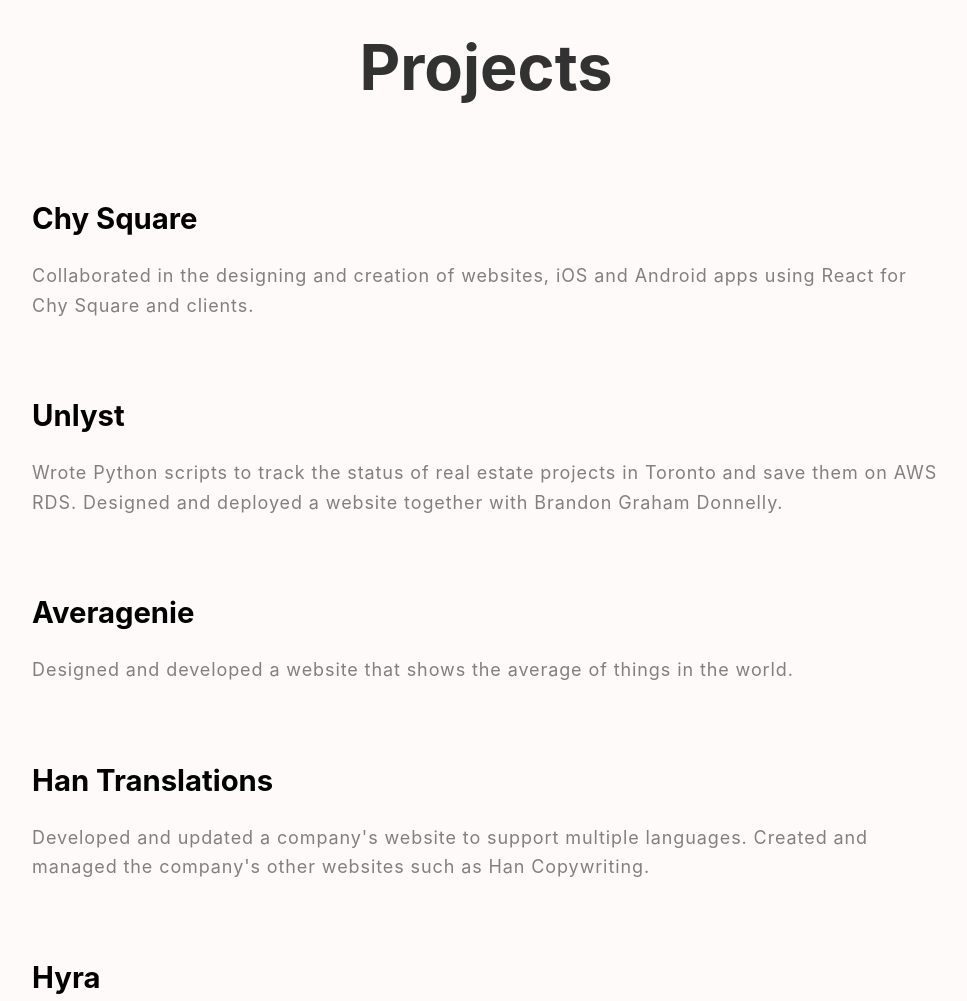
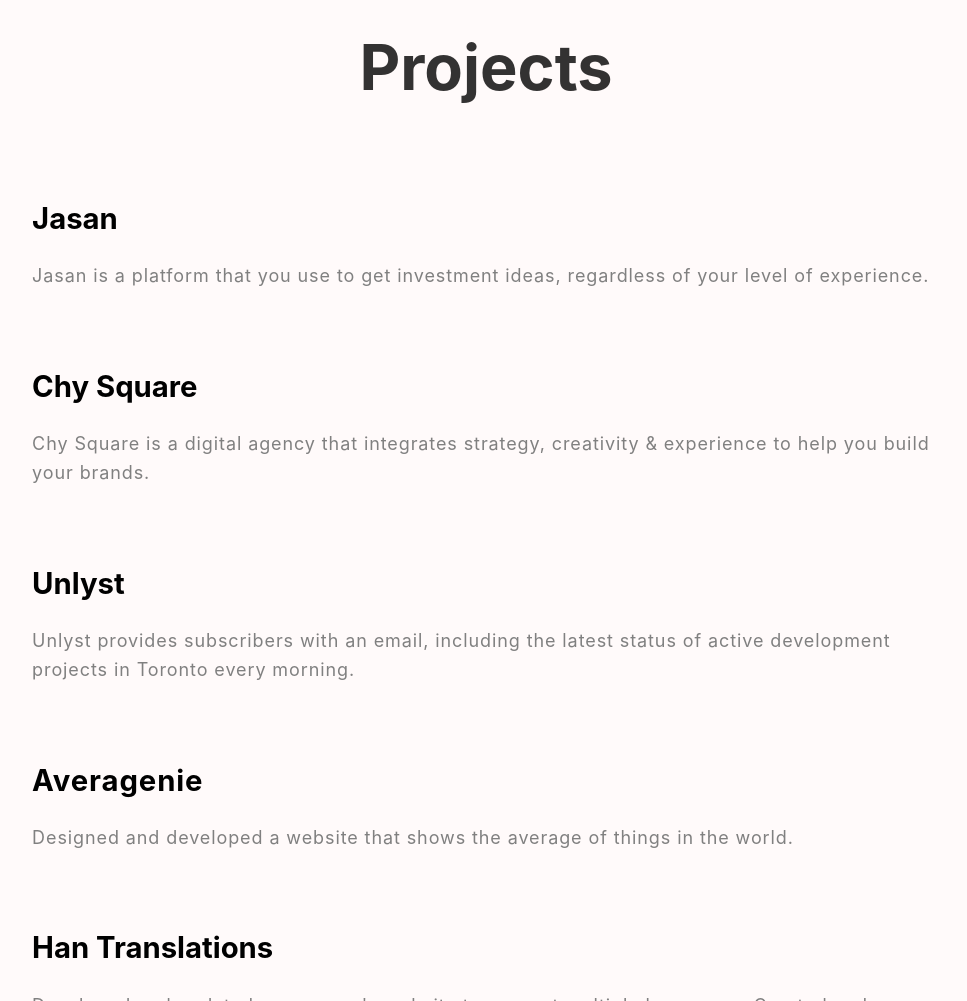
Before and after one commit to jyoo/jyoo.dev, a Gatsby site: page /work in a window 1280 px wide. Shown: the part 1476-2477 px from the top of the page, without its empty margins (154-1121 px from the left). Built offline with nearby package versions, Linux system fonts and the light colour scheme; Gatsby itself is replaced by a stand-in of ours.

Commit message:
Update projects

```diff
--- a/src/pages/work.js
+++ b/src/pages/work.js
@@ -130,11 +130,20 @@
         >
           <div className="jyoo-space__record">
             <h2 className="jyoo-font__black">
+              <a href="https://www.chysquare.com">Jasan</a>
+            </h2>
+            <p className="jyoo-font-size__small jyoo-font__gray">
+              Jasan is a platform that you use to get investment ideas,
+              regardless of your level of experience.
+            </p>
+          </div>
+          <div className="jyoo-space__record">
+            <h2 className="jyoo-font__black">
               <a href="https://www.chysquare.com">Chy Square</a>
             </h2>
             <p className="jyoo-font-size__small jyoo-font__gray">
-              Collaborated in the designing and creation of websites, iOS and
-              Android apps using React for Chy Square and clients.
+              Chy Square is a digital agency that integrates strategy,
+              creativity & experience to help you build your brands.
             </p>
           </div>
           <div className="jyoo-space__record">
@@ -142,14 +151,13 @@
               <a href="https://www.unlyst.com">Unlyst</a>
             </h2>
             <p className="jyoo-font-size__small jyoo-font__gray">
-              Wrote Python scripts to track the status of real estate projects
-              in Toronto and save them on AWS RDS. Designed and deployed a
-              website together with Brandon Graham Donnelly.
+              Unlyst provides subscribers with an email, including
+              the latest status of active development projects in Toronto every morning.
             </p>
           </div>
           <div className="jyoo-space__record">
             <h2 className="jyoo-font__black">
-              <a href="https://www.averagenie.com">Averagenie</a>
+              <span>Averagenie</span>
             </h2>
             <p className="jyoo-font-size__small jyoo-font__gray">
               Designed and developed a website that shows the average of things
```
